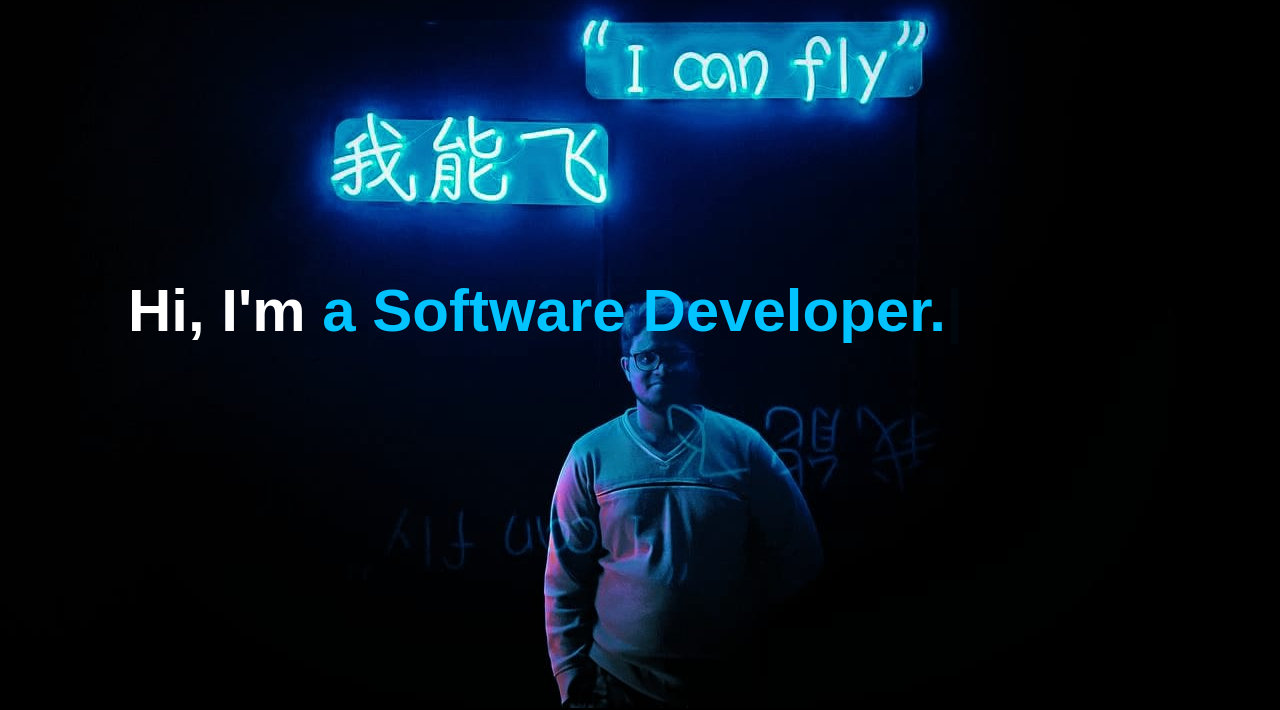
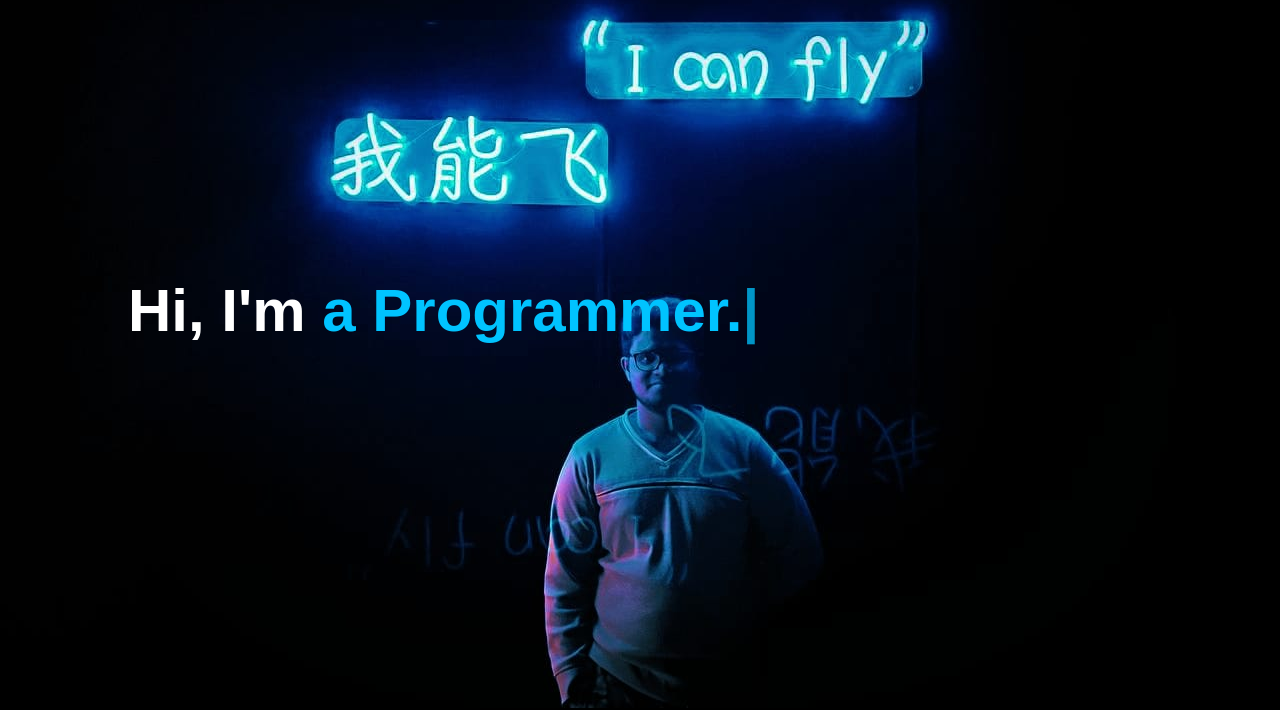
Before and after one commit to Glkibria/GlKibria2021360215, a plain HTML site: page index.html in a window 1280 px wide. Shown: the part 92-802 px from the top of the page. Drawn offline with nearby package versions, Linux system fonts and the light colour scheme.

Commit message:
Update index.html

```diff
--- a/index.html
+++ b/index.html
@@ -178,11 +178,15 @@
     </div>
     <script>
         var typed = new Typed('#element', {
-          strings: ['Golam Kibria.',' a Student.',' a Software Developer.'],
+          strings: ['Golam Kibria.',' a Student.',' a Programmer.'],
+          stringsElement: null,
+          smartBackspace: true,
+          shuffle: false,
           typeSpeed: 60,
           backSpeed: 50,
-          backDelay: 10,
-          looped: true
+          backDelay: 50,
+          looped: true,
+          loopCount: Infinity,
         });
       </script>
     <script>
```
